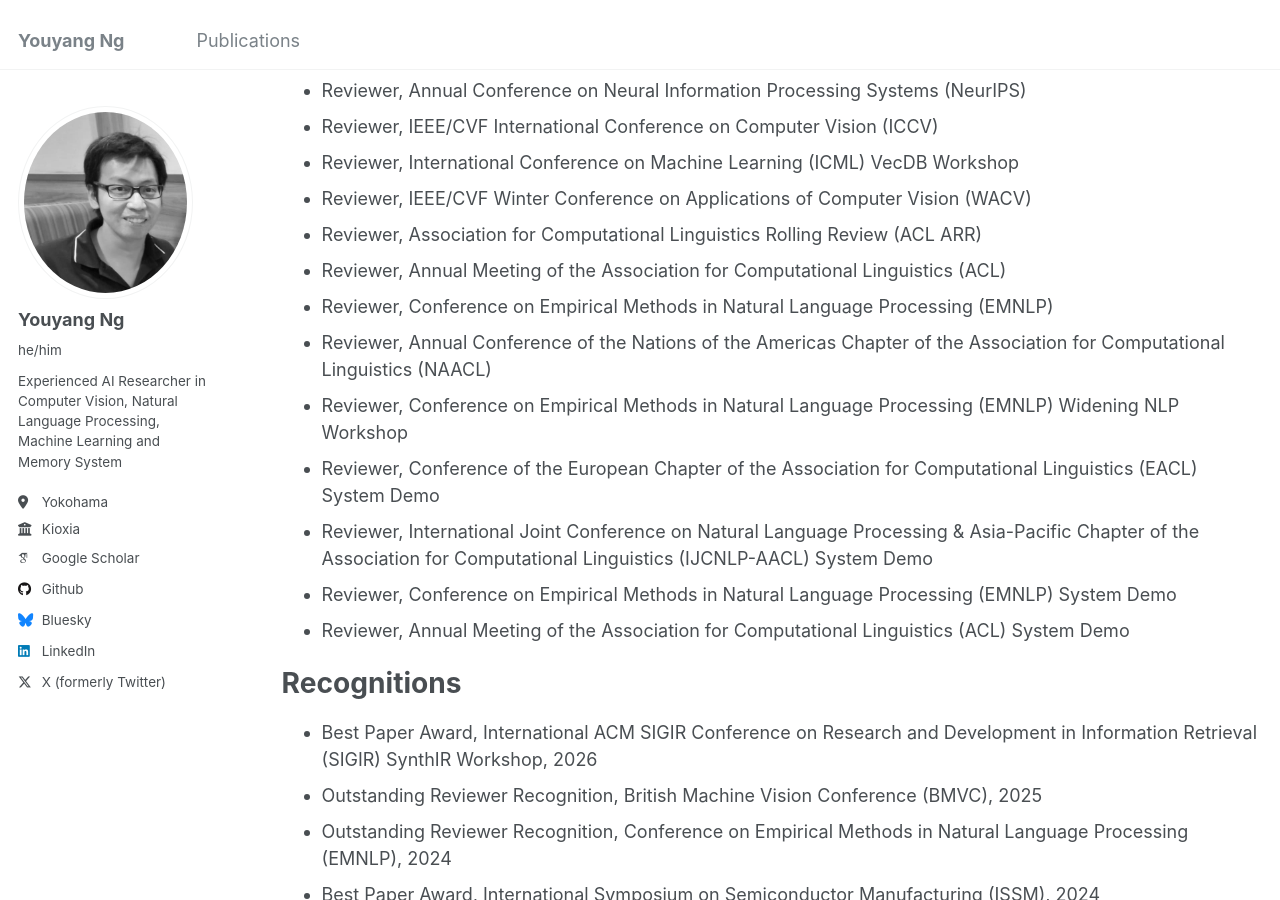
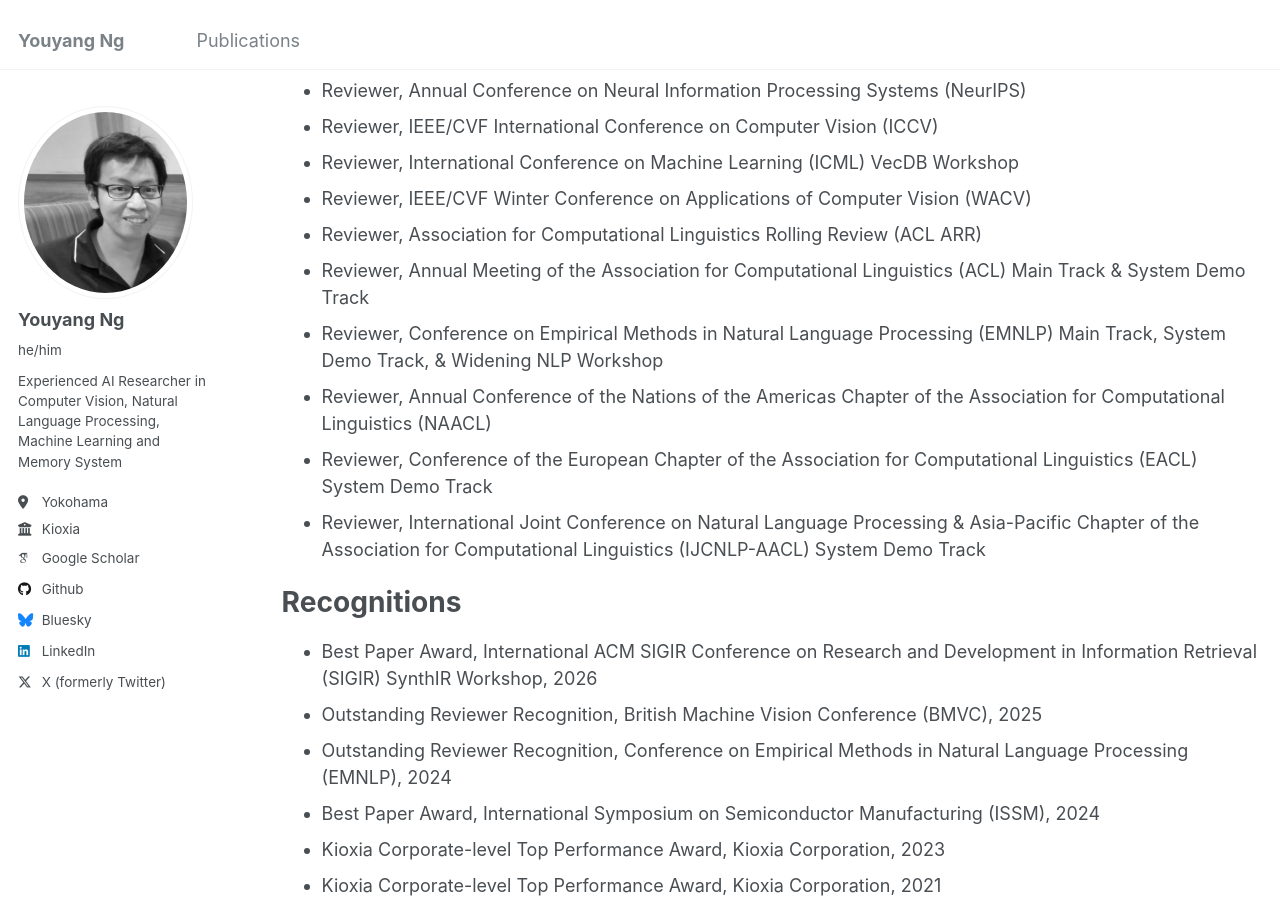
Before and after one commit to yy29/yy29.github.io, a Jekyll site: the page built from _pages/about.md, in a window 1280 px wide and 900 px high, scrolled down 3470 px. Built offline with Jekyll 4.4.1, drawn with Linux system fonts in a browser that asks for light colours; some web fonts are replaced.

Commit message:
Update about.md

```diff
--- a/_pages/about.md
+++ b/_pages/about.md
@@ -111,14 +111,11 @@ Shuhei Iijima, Takuji Ohashi, Yu-Chieh Lin, <ins>Youyang Ng</ins>
 * Reviewer, International Conference on Machine Learning (ICML) VecDB Workshop
 * Reviewer, IEEE/CVF Winter Conference on Applications of Computer Vision (WACV)
 * Reviewer, Association for Computational Linguistics Rolling Review (ACL ARR)
-* Reviewer, Annual Meeting of the Association for Computational Linguistics (ACL)
-* Reviewer, Conference on Empirical Methods in Natural Language Processing (EMNLP)
+* Reviewer, Annual Meeting of the Association for Computational Linguistics (ACL) Main Track & System Demo Track
+* Reviewer, Conference on Empirical Methods in Natural Language Processing (EMNLP) Main Track, System Demo Track, & Widening NLP Workshop
 * Reviewer, Annual Conference of the Nations of the Americas Chapter of the Association for Computational Linguistics (NAACL)
-* Reviewer, Conference on Empirical Methods in Natural Language Processing (EMNLP) Widening NLP Workshop
-* Reviewer, Conference of the European Chapter of the Association for Computational Linguistics (EACL) System Demo
-* Reviewer, International Joint Conference on Natural Language Processing & Asia-Pacific Chapter of the Association for Computational Linguistics (IJCNLP-AACL) System Demo
-* Reviewer, Conference on Empirical Methods in Natural Language Processing (EMNLP) System Demo
-* Reviewer, Annual Meeting of the Association for Computational Linguistics (ACL) System Demo
+* Reviewer, Conference of the European Chapter of the Association for Computational Linguistics (EACL) System Demo Track
+* Reviewer, International Joint Conference on Natural Language Processing & Asia-Pacific Chapter of the Association for Computational Linguistics (IJCNLP-AACL) System Demo Track
 
 <a id="recognitions"></a>
 
```
